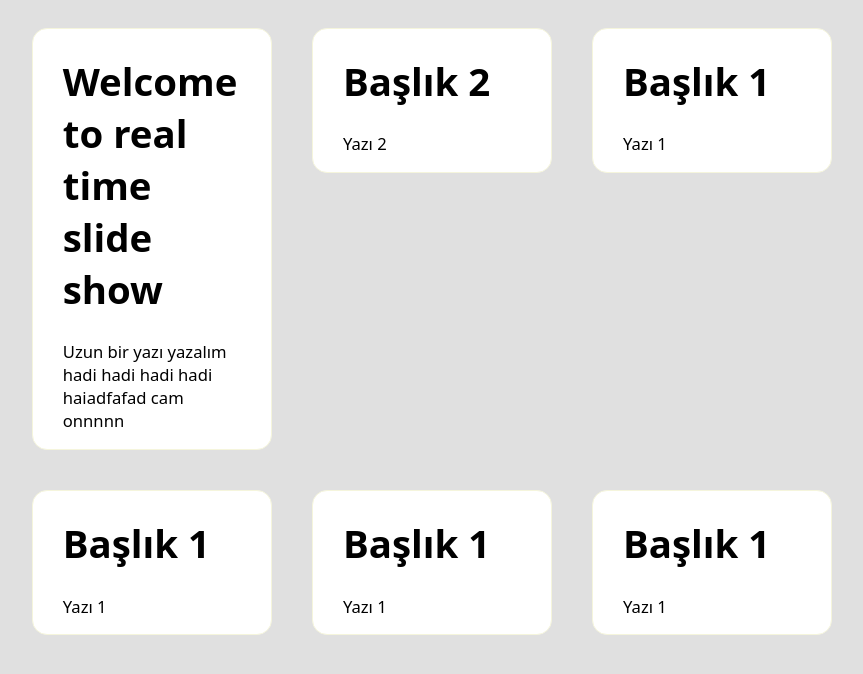
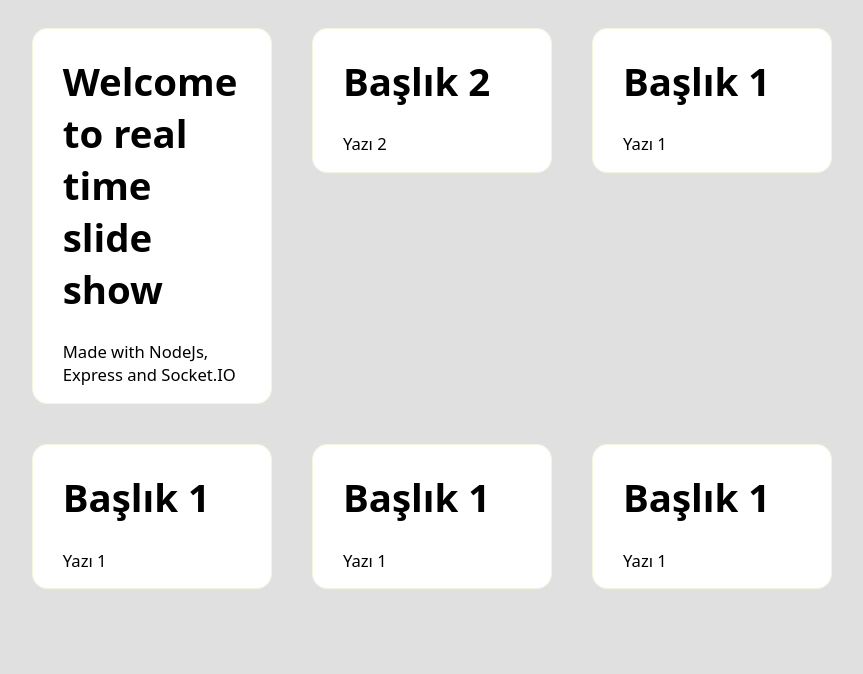
Before and after one commit to qouv/realtime-slide-show, a website: page views/edit.html in a window 1280 px wide. Shown: the whole page, without its empty margins (154-1017 px from the left). Drawn offline with nearby package versions, Linux system fonts and the light colour scheme; no server answers.

Commit message:
added text content

```diff
--- a/views/edit.html
+++ b/views/edit.html
@@ -72,7 +72,7 @@
                 <h1 class="title">Welcome to real time slide show</h1>
               </div>
               <div class="slide-text">
-                <p class="text">Uzun bir yazı yazalım hadi hadi hadi hadi haiadfafad cam onnnnn</p>
+                <p class="text">Made with NodeJs, Express and Socket.IO</p>
               </div>
             </div>
           </div>
```
